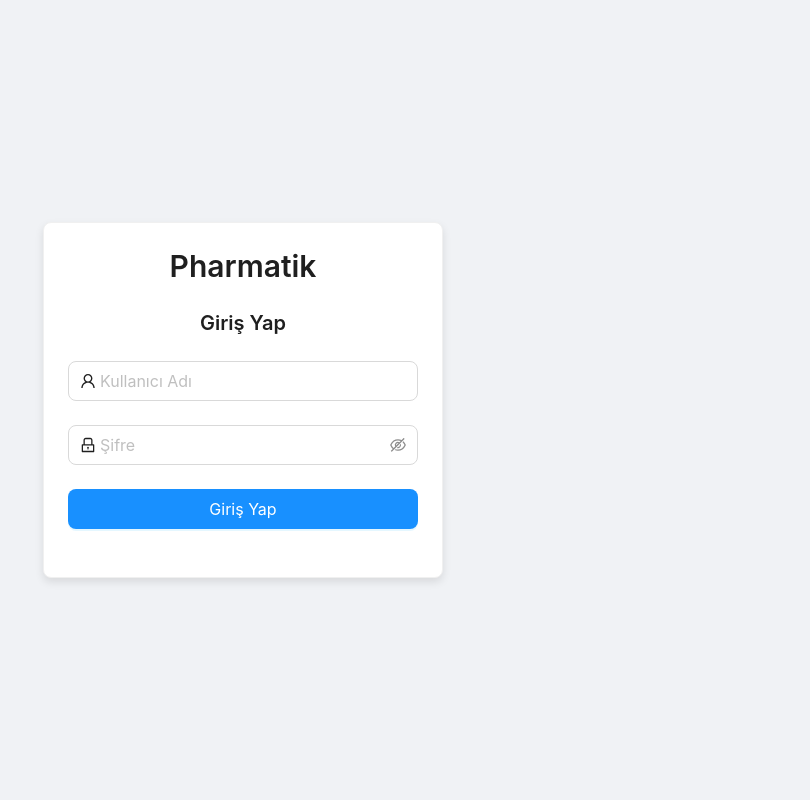
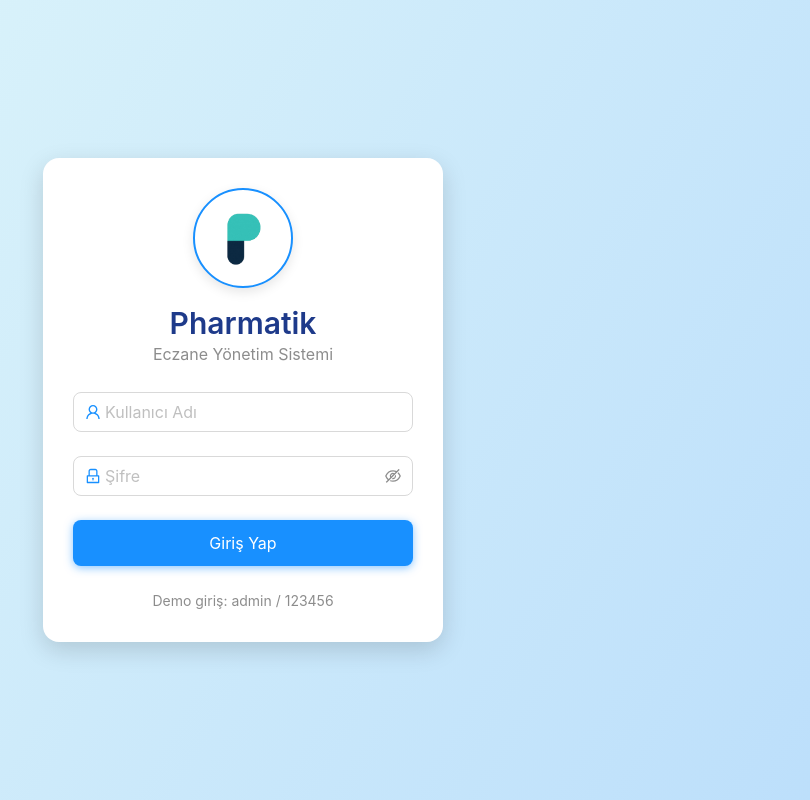
Before and after one commit to Yakupklc/eczane-otomasyonu, a React (Vite) app in the folder frontend/: page / in a window 1280 px wide. Shown: the whole page, without its empty margins (397-1207 px from the left). Built offline with nearby package versions, Linux system fonts and the light colour scheme.

Commit message:
Login sayfasında logo değiştirildi, logonobg.png eklendi

```diff
--- a/frontend/src/pages/Login.jsx
+++ b/frontend/src/pages/Login.jsx
@@ -1,15 +1,16 @@
 import { useState, useRef } from 'react';
 import { Form, Input, Button, Card, Typography, Alert, message } from 'antd';
-import { UserOutlined, LockOutlined } from '@ant-design/icons';
+import { UserOutlined, LockOutlined, MedicineBoxOutlined } from '@ant-design/icons';
 import { useAuth } from '../context/AuthContext';
 
-const { Title } = Typography;
+const { Title, Text } = Typography;
 
 const Login = () => {
   const { login, loading, error } = useAuth();
   const [form] = Form.useForm();
   const [localError, setLocalError] = useState('');
   const passwordRef = useRef(null);
+  const [logoError, setLogoError] = useState(false);
 
   const onFinish = async (values) => {
     try {
@@ -29,33 +30,69 @@
     passwordRef.current?.focus();
   };
 
+  const handleLogoError = () => {
+    setLogoError(true);
+  };
+
   return (
     <div style={{
       display: 'flex',
       justifyContent: 'center',
       alignItems: 'center',
       minHeight: '100vh',
-      background: '#f0f2f5'
+      background: 'linear-gradient(120deg, #e0f7fa 0%, #bbdefb 100%)'
     }}>
       <Card
         style={{
           width: 400,
-          boxShadow: '0 4px 8px rgba(0,0,0,0.1)',
-          borderRadius: '8px',
+          boxShadow: '0 8px 24px rgba(0,0,0,0.15)',
+          borderRadius: '16px',
+          border: 'none',
+          overflow: 'hidden'
+        }}
+        bodyStyle={{
+          padding: '30px'
         }}
       >
         <div style={{ textAlign: 'center', marginBottom: 24 }}>
-          <Title level={2}>Pharmatik</Title>
-          <Title level={4}>Giriş Yap</Title>
+          <div
+            style={{
+              width: 100,
+              height: 100,
+              margin: '0 auto 16px',
+              backgroundColor: '#fff',
+              borderRadius: '50%',
+              padding: '8px',
+              display: 'flex',
+              alignItems: 'center',
+              justifyContent: 'center',
+              boxShadow: '0 4px 12px rgba(0,0,0,0.1)',
+              border: '2px solid #1890ff',
+              overflow: 'hidden'
+            }}
+          >
+            {logoError ? (
+              <MedicineBoxOutlined style={{ fontSize: 54, color: '#1890ff' }} />
+            ) : (
+              <img
+                src="/images/logonobg.png"
+                alt="Pharmatik Logo"
+                style={{ maxWidth: '100%', maxHeight: '100%', objectFit: 'cover' }}
+                onError={handleLogoError}
+              />
+            )}
+          </div>
+          <Title level={2} style={{ margin: 0, color: '#1e3a8a' }}>Pharmatik</Title>
+          <Text type="secondary" style={{ fontSize: 16 }}>Eczane Yönetim Sistemi</Text>
         </div>
 
         {(error || localError) && (
           <Alert
-            message="Hata"
+            message="Giriş Hatası"
             description={error || localError}
             type="error"
             showIcon
-            style={{ marginBottom: 16 }}
+            style={{ marginBottom: 24, borderRadius: 8 }}
           />
         )}
 
@@ -71,10 +108,11 @@
             rules={[{ required: true, message: 'Lütfen kullanıcı adınızı giriniz!' }]}
           >
             <Input
-              prefix={<UserOutlined />}
+              prefix={<UserOutlined style={{ color: '#1890ff' }} />}
               placeholder="Kullanıcı Adı"
               size="large"
               onPressEnter={handleUsernameEnter}
+              style={{ borderRadius: 8 }}
             />
           </Form.Item>
 
@@ -83,25 +121,36 @@
             rules={[{ required: true, message: 'Lütfen şifrenizi giriniz!' }]}
           >
             <Input.Password
-              prefix={<LockOutlined />}
+              prefix={<LockOutlined style={{ color: '#1890ff' }} />}
               placeholder="Şifre"
               size="large"
               ref={passwordRef}
+              style={{ borderRadius: 8 }}
             />
           </Form.Item>
 
-          <Form.Item>
+          <Form.Item style={{ marginTop: 24 }}>
             <Button
               type="primary"
               htmlType="submit"
               size="large"
               loading={loading}
               block
+              style={{
+                height: 46,
+                borderRadius: 8,
+                fontSize: 16,
+                boxShadow: '0 2px 8px rgba(24, 144, 255, 0.5)'
+              }}
             >
               Giriş Yap
             </Button>
           </Form.Item>
         </Form>
+
+        <div style={{ textAlign: 'center', marginTop: 16 }}>
+          <Text type="secondary">Demo giriş: admin / 123456</Text>
+        </div>
       </Card>
     </div>
   );
```
Also changed, not shown: frontend/public/images/logonobg.png (added).
